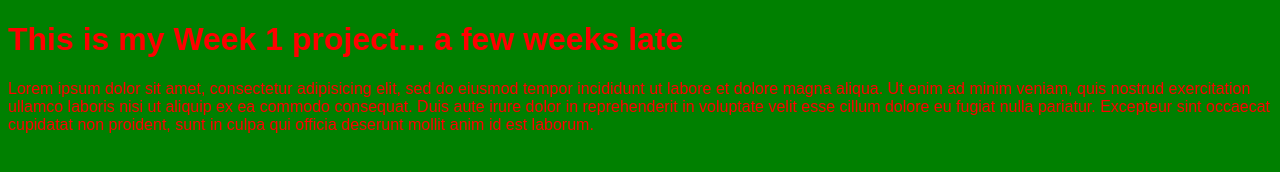
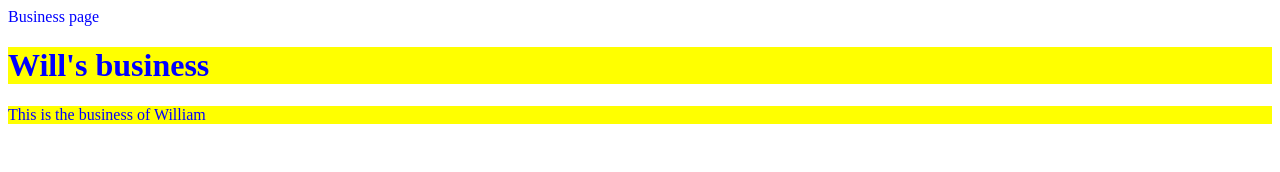
Before and after one commit to jhumbrac/willcourtney.github.io, a plain HTML site: page unit_1/index.html in a window 1280 px wide. Drawn offline with Linux system fonts and the light colour scheme.

Commit message:
syncing new repository

```diff
--- a/unit_1/css/style.css
+++ b/unit_1/css/style.css
@@ -1,5 +1,6 @@
 body {
-	color: red;
-	background-color: green;
-	font-family: arial;
+	color:blue;
 }
+h1, p {
+	background-color: yellow;
+}
--- a/unit_1/index.html
+++ b/unit_1/index.html
@@ -1,16 +1,8 @@
 <!DOCTYPE html>
 <html>
-	<head>
-		<title>Will's Primero Webpage</title>
-		<link rel="stylesheet" type="text/css" href="css/style.css">
-	</head>
-	<body>
-		<h1>This is my Week 1 project... a few weeks late</h1>
-		<p>Lorem ipsum dolor sit amet, consectetur adipisicing elit, sed do eiusmod
-		tempor incididunt ut labore et dolore magna aliqua. Ut enim ad minim veniam,
-		quis nostrud exercitation ullamco laboris nisi ut aliquip ex ea commodo
-		consequat. Duis aute irure dolor in reprehenderit in voluptate velit esse
-		cillum dolore eu fugiat nulla pariatur. Excepteur sint occaecat cupidatat non
-		proident, sunt in culpa qui officia deserunt mollit anim id est laborum.</p>
-	</body>
-</html>
+<head><link rel="stylesheet" type="text/css" href="css/style.css">Business page</head>
+<title>Will's business</title>
+<body>
+	<h1>Will's business</h1>
+	<p>This is the business of William</p>
+</body>
```
